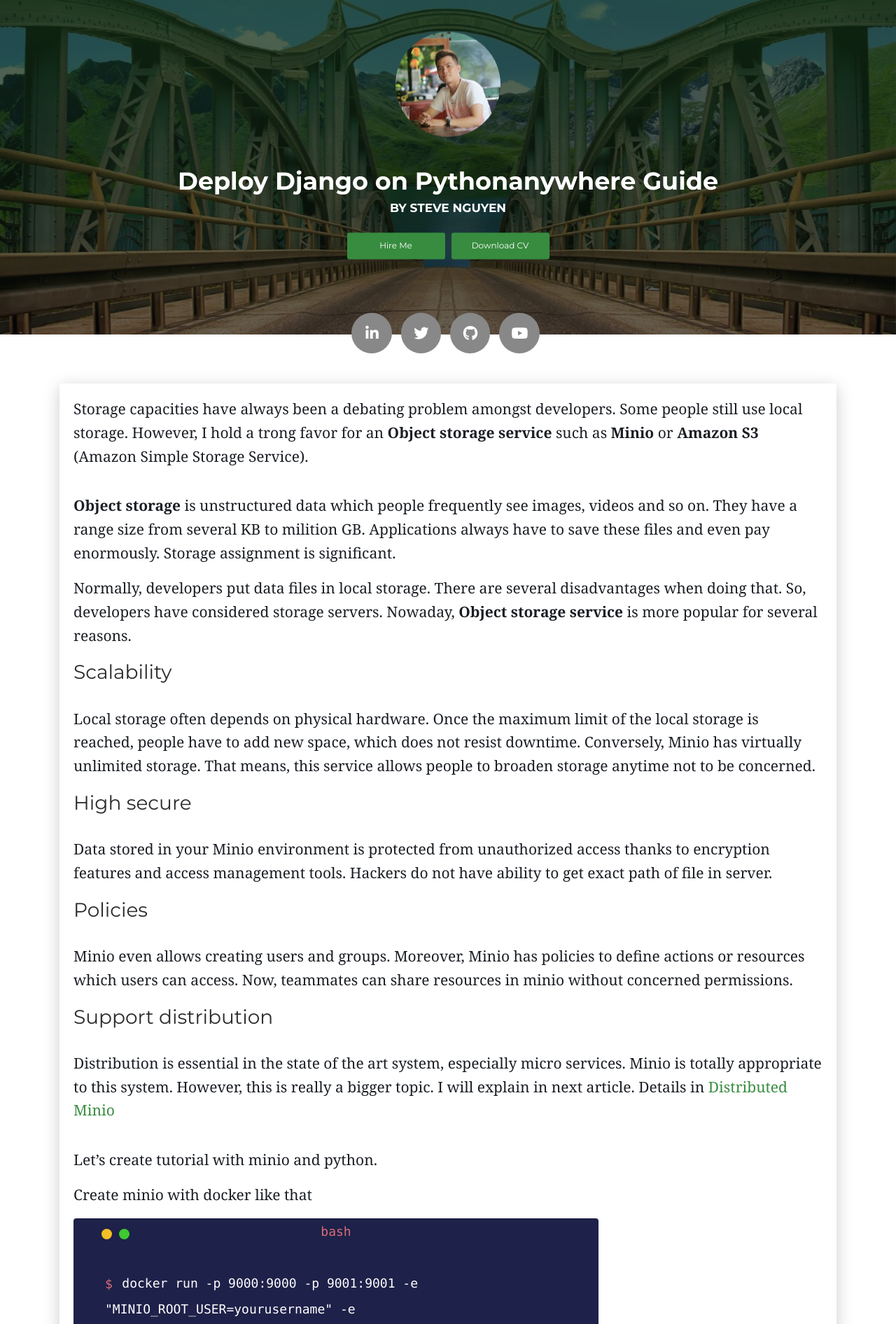
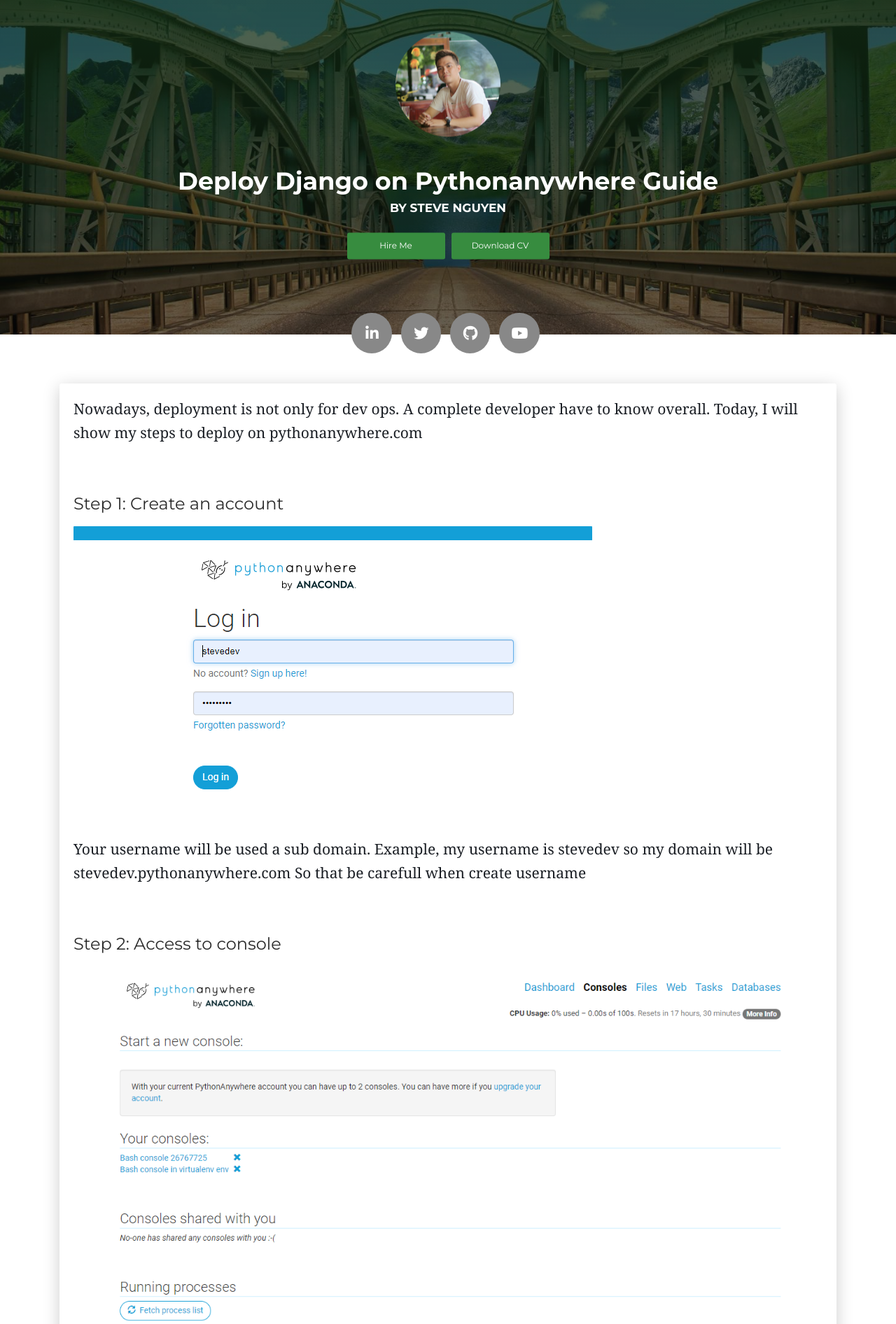
Before and after one commit to huyhoang1996vn/stevedev, a Django app: page /deploy-django-on-pythonanywhere.html in a window 1280 px wide. Shown: the part 72-1964 px from the top of the page at 70% size. Run offline with Django 3.2, Linux system fonts and the light colour scheme; some libraries are stand-ins or nearby versions.

Commit message:
Python any where

```diff
--- a/templates/pythonanywhere.html
+++ b/templates/pythonanywhere.html
@@ -13,154 +13,27 @@
         <div class="col-lg-12 col-md-12">
           <div class="card-body">
             <p>
-              Storage capacities have always been a debating problem amongst
-              developers. Some people still use local storage. However, I hold a
-              trong favor for an
-              <span class="font-weight-bold">Object storage service</span> such
-              as <span class="font-weight-bold">Minio</span> or
-              <span class="font-weight-bold">Amazon S3</span> (Amazon Simple
-              Storage Service).
+              Nowadays, deployment is not only for dev ops. A complete developer have to know overall.
+              Today, I will show my steps to deploy on pythonanywhere.com
             </p>
             <br />
-            <p>
-              <span class="font-weight-bold">Object storage</span> is
-              unstructured data which people frequently see images, videos and
-              so on. They have a range size from several KB to milition GB.
-              Applications always have to save these files and even pay
-              enormously. Storage assignment is significant.
-            </p>
-            <p>
-              Normally, developers put data files in local storage. There are
-              several disadvantages when doing that. So, developers have
-              considered storage servers. Nowaday,
-              <span class="font-weight-bold">Object storage service</span> is
-              more popular for several reasons.
-            </p>
-            <h3>Scalability</h3>
-            <p>
-              Local storage often depends on physical hardware. Once the maximum
-              limit of the local storage is reached, people have to add new
-              space, which does not resist downtime. Conversely, Minio has
-              virtually unlimited storage. That means, this service allows
-              people to broaden storage anytime not to be concerned.
-            </p>
-            <h3>High secure</h3>
-            <p>
-              Data stored in your Minio environment is protected from
-              unauthorized access thanks to encryption features and access
-              management tools. Hackers do not have ability to get exact path of
-              file in server.
-            </p>
-            <h3>Policies</h3>
-            <p>
-              Minio even allows creating users and groups. Moreover, Minio has
-              policies to define actions or resources which users can access.
-              Now, teammates can share resources in minio without concerned
-              permissions.
-            </p>
-            <h3>Support distribution</h3>
-            <p>
-              Distribution is essential in the state of the art system,
-              especially micro services. Minio is totally appropriate to this
-              system. However, this is really a bigger topic. I will explain in
-              next article. Details in
-              <a
-                href="https://docs.min.io/docs/distributed-minio-quickstart-guide.html"
-                target="_blank"
-                >Distributed Minio</a
-              >
-            </p>
+            <h4>Step 1: Create an account</h4>
+            <img src="{{ STATIC_URL }}images/python-any-create.png" alt="Image"/>
+            <p>Your username will be used a sub domain. Example, my username is stevedev so my domain will be stevedev.pythonanywhere.com So that be carefull when create username</p>
             <br />
-            <p>Let’s create tutorial with minio and python.</p>
-            <p>Create minio with docker like that</p>
-            <div
-              class="termy"
-              data-termynal
-              data-ty-typeDelay="40"
-              data-ty-lineDelay="1000"
-            >
-              <span data-ty="input"
-                >docker run -p 9000:9000 -p 9001:9001 -e
-                "MINIO_ROOT_USER=yourusername" -e
-                "MINIO_ROOT_PASSWORD=yourpassword" -d -v /minio/data:/data
-                --name minio minio/minio server /data</span
-              >
-            </div>
+            <h4>Step 2: Access to console</h4>
+            <img src="{{ STATIC_URL }}images/python-any-console.png" alt="Image"/>
             <br />
-            <br />
-            <p>
-              <img src="{{ STATIC_URL }}images/minio.png" alt="Minio" />
-            </p>
-            <br />
-            <p>Another Minio image</p>
-            <div
-              class="termy1"
-              data-termynal
-              data-ty-typeDelay="40"
-              data-ty-lineDelay="1000"
-            >
-              <span data-ty="input"
-                >docker run \ -p 9000:9000 \ -p 9001:9001 \ --name minio-server
-                \ -d \ -v /minio-server/data:/data \ -e
-                "MINIO_ROOT_USER=yourusername" \ -e
-                "MINIO_ROOT_PASSWORD=yourpassword" \ quay.io/minio/minio server
-                /data --console-address ":9001"
-              </span>
-            </div>
-            <br />
-            <br />
-            <p>
-              <img
-                src="{{ STATIC_URL }}images/minio-console.png"
-                alt="Minio Console"
-              />
-            </p>
-            <br />
-            <p>
-              On the other hand, Mino explicitly supports python language in the
-              offical document
-              <a
-                href="https://docs.min.io/docs/python-client-api-reference.html"
-                target="_blank"
-                >python-client-api</a
-              >
-
-              developers just follow and enjoy it. For example:
-            </p>
-            <br />
-
-            <pre>
-            <code>
-              from minio import Minio
-              from config import setting_project # This is my config
-
-              client = Minio(
-                  setting_project.minio_url,
-                  access_key=setting_project.minio_access_key,
-                  secret_key=setting_project.minio_secret_key,
-                  secure=setting_project.minio_secure
-              )
-              found = client.bucket_exists(setting_project.minio_bucket)
-              if not found:
-                  client.make_bucket(setting_project.minio_bucket)
-
-
-              // create
-              client.put_object(
-                          setting_project.minio_bucket, file_location, file.file, len(byte_file)
-                      )
-              // get
-              data = client.get_object(setting_project.minio_bucket, path)
-            </code>
-          </pre>
-            <br />
-            <br />
-            <p>
-              In summary, Object storage services would reap more benefits in
-              handling data. Developers do not bother to scale systems which
-              exceed capacity. OSS also supports distributed very well and
-              completely.
-            </p>
+            <h4>Step 3: Git clone and install library like in local machine</h4>
+            <img src="{{ STATIC_URL }}images/python-any-terminal.png" alt="Image"/>
+            <h4>Step 4: Set up project</h4>
+            <p>Set up project like this</p>
+            <img src="{{ STATIC_URL }}images/python-any-config.png" alt="Image"/>
+            <p>Sometime, we need to change in wsgi. For me, I want to set up link config_local and set path</p>
+            <img src="{{ STATIC_URL }}images/python-any-local.png" alt="Image"/>
+            <h4>Finally, just pushlish this project</h4>
+            <P>pythonanywhere.com is free platform to deploy django project, you also deploy another python framework like flask or FastAPI.</P>
+            <p></p>
           </div>
         </div>
       </div>
```
Also changed, not shown: templates/index.html (+11 -0 lines), static/images/python-any-config.png (added), static/images/python-any-console.png (added), static/images/python-any-create.png (added), static/images/python-any-local.png (added), static/images/python-any-terminal.png (added), static/images/reactjs_hacker.png (added).
